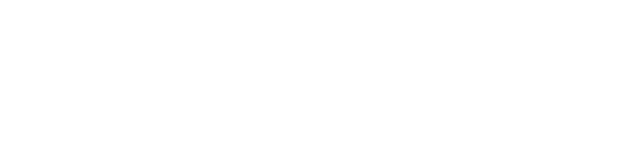
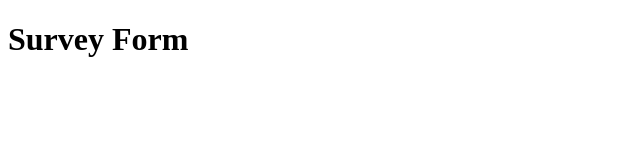
Before and after one commit to csc473s2019-webdev/hw3-p5-practice-with-html-css-forms-jiajern, a plain HTML site: page index.html in a window 1280 px wide. Shown: the whole page, without its empty margins (0-640 px from the left). Drawn offline with Linux system fonts and the light colour scheme.

Commit message:
complete user story 1

```diff
--- a/index.html
+++ b/index.html
@@ -8,6 +8,7 @@
     <link rel="stylesheet" href="styles.css">
 </head>
 <body>
+    <h1 id="title">Survey Form</h1>
 
 
 
```
Also changed, not shown: 1 other file.
